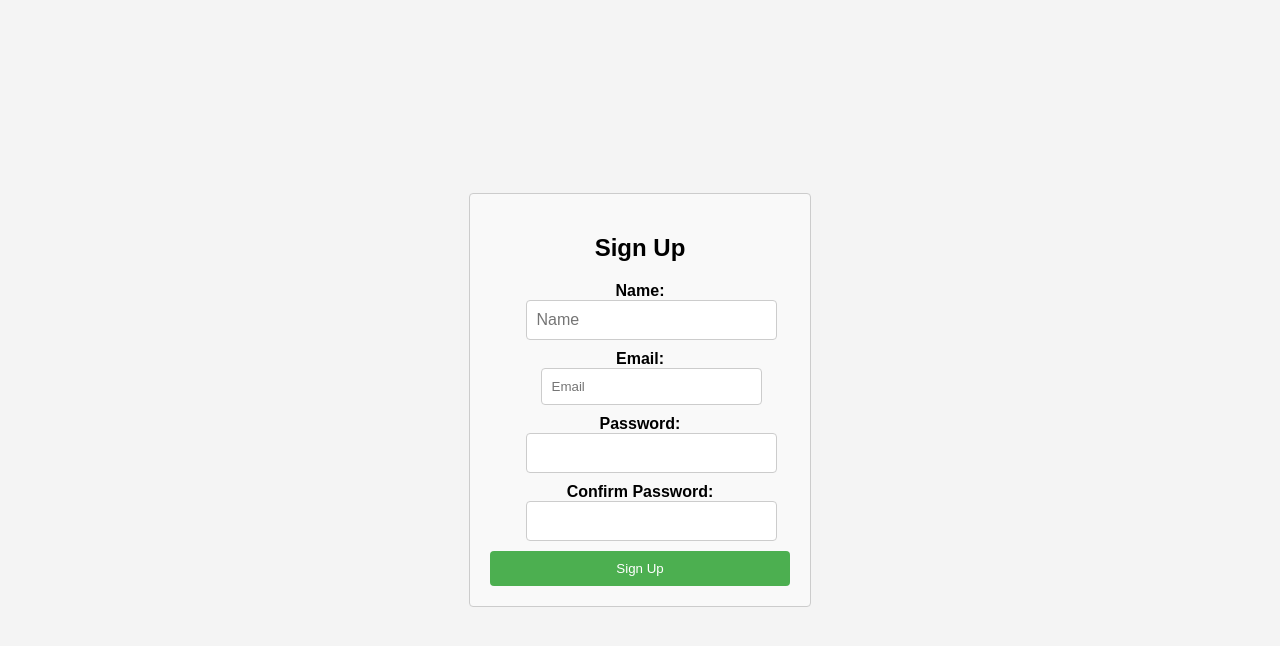
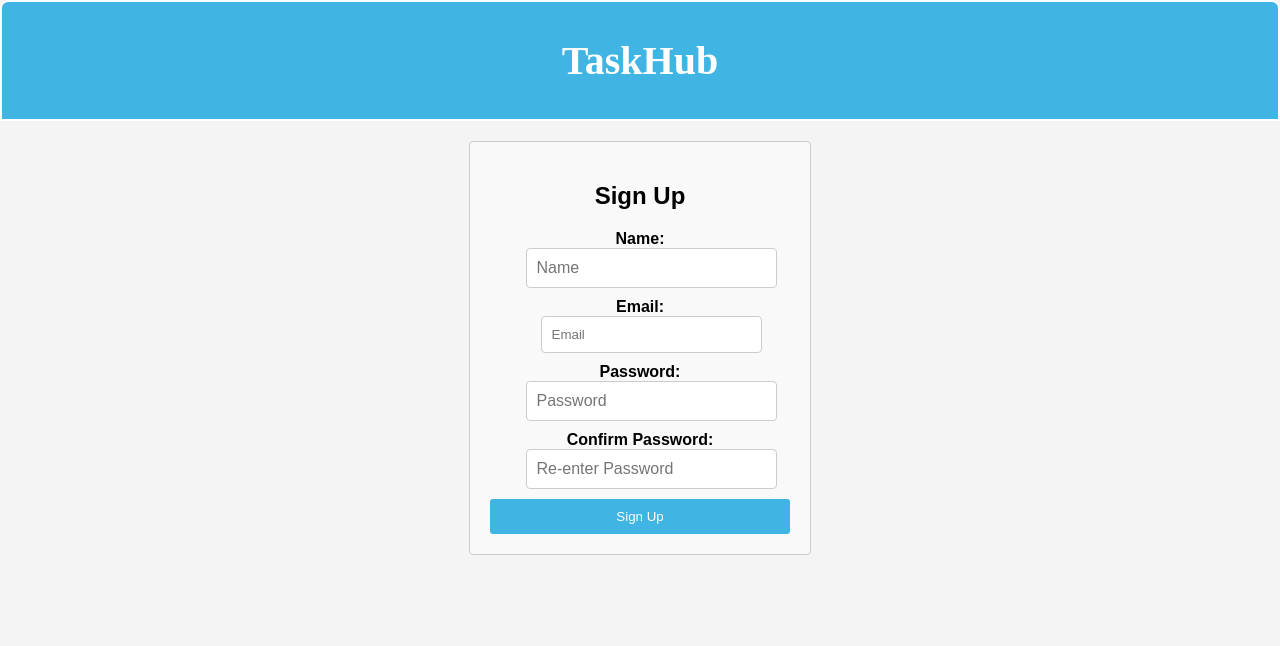
Before and after one commit to hodangkhoinguyen/TaskCollab, a React (Create React App) app in the folder frontend/: page /signup in a window 1280 px wide. Shown: the top 646 px of the page. Built offline with nearby package versions, Linux system fonts and the light colour scheme.

Commit message:
SignupPage and App.js fixed

```diff
--- a/frontend/src/App.js
+++ b/frontend/src/App.js
@@ -14,6 +14,7 @@ function App() {
   const [user, setUser] = useState(null);
   const [cookies, setCookie, removeCookie] = useCookies(['tutor-schedule']);
   const navigate = useNavigate();
+  // const passwordResetRoutes = require('./passwordResetRoutes');
 
   useEffect(() => {
     const currUser = cookies.user;
@@ -49,5 +50,7 @@ function App() {
   );
 }
 
+// app.use('/api', passwordResetRoutes);
+
 
 export default App;
--- a/frontend/src/pages/Signup/index.jsx
+++ b/frontend/src/pages/Signup/index.jsx
@@ -55,6 +55,10 @@ const SignupPage = () => {
   };
 
   return (
+    <div>
+    <header className="main-header">
+        <h1>TaskHub</h1>
+      </header>
     <div className="signup-page">
       <div className="signup-form">
         <h2>Sign Up</h2>
@@ -84,6 +88,7 @@ const SignupPage = () => {
             type="password"
             value={password}
             onChange={handlePasswordChange}
+            placeholder="Password"
             required="required"
           />
         </div>
@@ -93,11 +98,13 @@ const SignupPage = () => {
             type="password"
             value={confirmPassword}
             onChange={handleConfirmPasswordChange}
+            placeholder="Re-enter Password"
             required="required"
           />
         </div>
-        <button onClick={handleSubmit}>Sign Up</button>
+        <button type="submit">Sign Up</button>
       </div>
+    </div>
     </div>
   );
 };
--- a/frontend/src/pages/Signup/styles.css
+++ b/frontend/src/pages/Signup/styles.css
@@ -12,6 +12,7 @@ body {
     background-color: #fff;
     border: 1px solid #ccc;
     border-radius: 5px;
+
 }
 
 h2 {
@@ -36,7 +37,7 @@ input[type="password"] {
     font-size: 16px;
 }
 
-.btn {
+/* .btn {
     display: block;
     width: 100%;
     padding: 10px;
@@ -51,15 +52,16 @@ input[type="password"] {
 
 .btn:hover {
     background-color: #45a049;
-}
+} */
 
 .signup-page {
     display: flex;
     flex-direction: column;
     align-items: center;
-    justify-content: center;
-    height: 100vh;
+    justify-content: flex-start;
+    height: auto;
     font-family: Arial, sans-serif;
+
 }
 
 .signup-form {
@@ -89,7 +91,7 @@ input[type="password"] {
     border-radius: 4px;
 }
 
-.signup-form button {
+/* .signup-form button {
     width: 100%;
     padding: 10px;
     border: none;
@@ -101,4 +103,4 @@ input[type="password"] {
 
 .signup-form button:hover {
     background-color: #45a049;
-}
+} */
```
